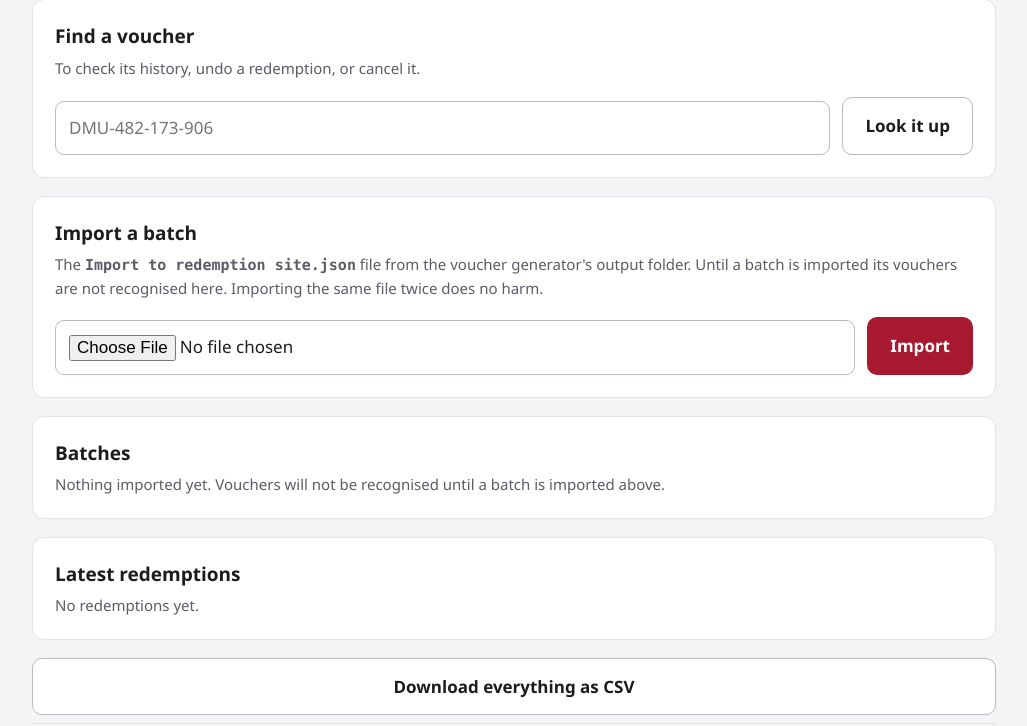
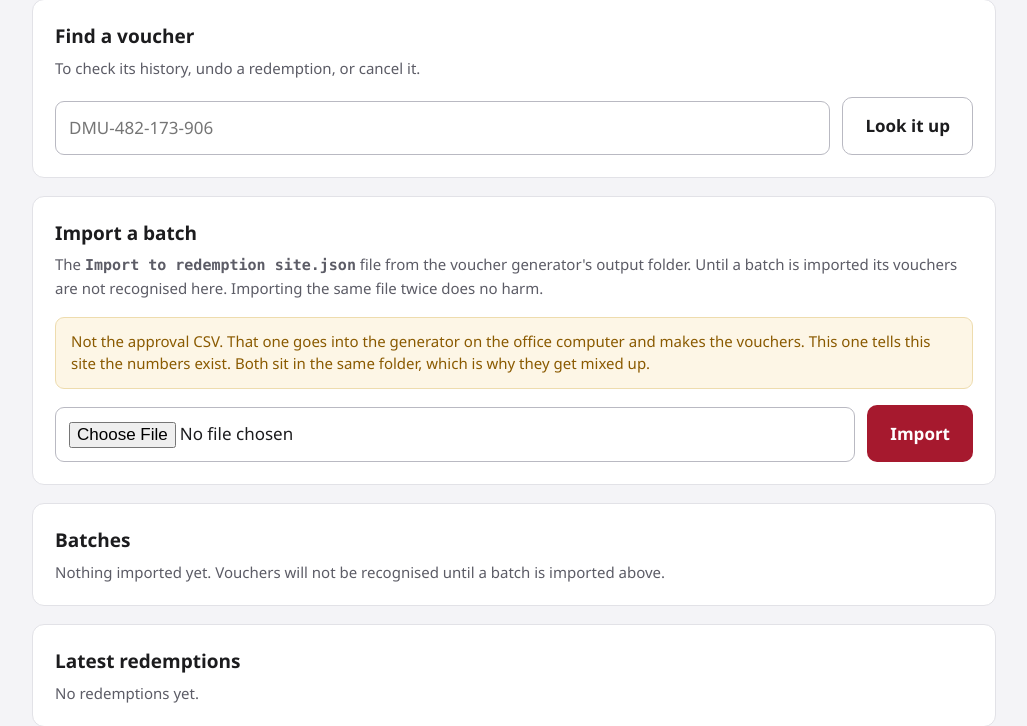
Before and after one commit to DMU-voucher/Dmu, a Flask app: page /admin in a window 1280 px wide. Shown: the part 384-1110 px from the top of the page, without its empty margins (126-1153 px from the left). Run offline with Flask 3, Linux system fonts and the light colour scheme; the visitor is signed in with stand-in values (Sample User, id 1); data comes from the database, SQL or seed files in the repository; data that the repository does not hold is empty.

Commit message:
Name the file mix-up instead of saying the upload failed
The approval CSV and the batch JSON end up in the same folder and both sound
like "the file from the generator". Uploading the CSV here used to report only
that the file could not be read, which does not tell anybody what to do.

It now recognises an approval CSV, by extension or by its column headings, and
says which of the two files this is and where the other one goes. The import
form says the same thing before the mistake rather than after.

Co-Authored-By: Claude Opus 5 <noreply@anthropic.com>

```diff
--- a/redeem/app.py
+++ b/redeem/app.py
@@ -543,8 +543,25 @@ def admin_import():
         flash("Choose the Import to redemption site.json file first.", "error")
         return redirect(url_for("admin"))
 
+    raw = upload.read()
+
+    # The approval CSV and the batch JSON both live in the same folder and both
+    # sound like "the file from the generator", so this mistake is the obvious
+    # one to make. Say which file it is rather than that it could not be read.
+    looks_like_approval_csv = (
+        upload.filename.lower().endswith(".csv")
+        or b"Number of Vouchers" in raw[:400]
+        or b"Value Per Voucher" in raw[:400]
+    )
+    if looks_like_approval_csv:
+        flash("That is the approval CSV, which goes into the generator on the "
+              "office computer, not here. This wants the file called "
+              "'Import to redemption site.json', in the batch's output folder.",
+              "error")
+        return redirect(url_for("admin"))
+
     try:
-        payload = json.loads(upload.read().decode("utf-8-sig"))
+        payload = json.loads(raw.decode("utf-8-sig"))
     except (UnicodeDecodeError, json.JSONDecodeError):
         flash("That file could not be read. It should be the "
               "'Import to redemption site.json' from the voucher generator.",
--- a/redeem/templates/admin.html
+++ b/redeem/templates/admin.html
@@ -72,6 +72,11 @@
       The <span class="mono">Import to redemption site.json</span> file from the
       voucher generator's output folder. Until a batch is imported its vouchers
       are not recognised here. Importing the same file twice does no harm.
+    </p>
+    <p class="note">
+      Not the approval CSV. That one goes into the generator on the office
+      computer and makes the vouchers. This one tells this site the numbers
+      exist. Both sit in the same folder, which is why they get mixed up.
     </p>
     <form method="post" action="{{ url_for('admin_import') }}" enctype="multipart/form-data">
       <div class="row">
```
